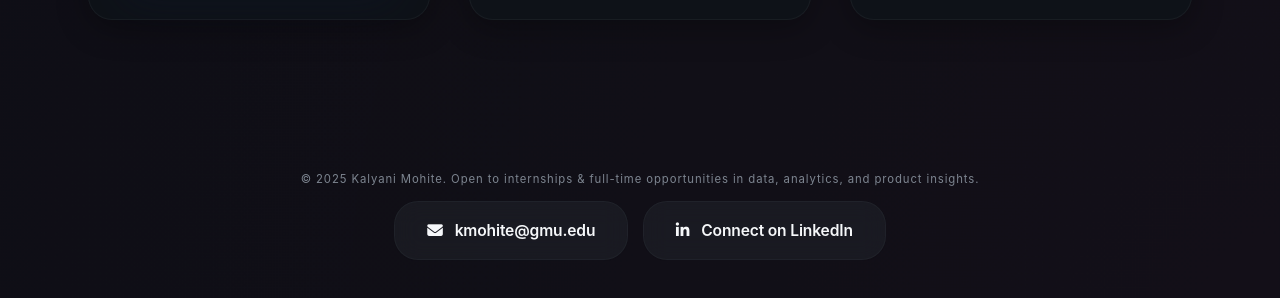
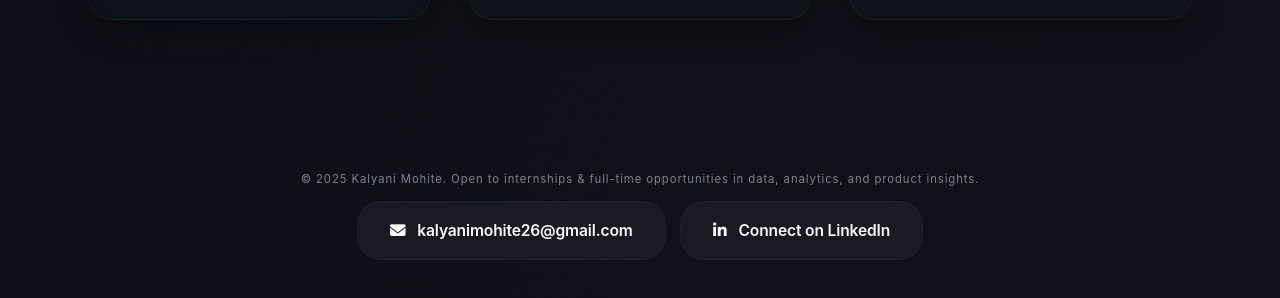
Before and after one commit to TheKalyaniMohite/portfolio-ai-widget, a website: page public/index.html in a window 1280 px wide. Shown: the part 6211-6509 px from the top of the page. Drawn offline with Linux system fonts and the light colour scheme.

Commit message:
Update email address to kalyanimohite26@gmail.com

```diff
--- a/public/index.html
+++ b/public/index.html
@@ -2087,7 +2087,7 @@
             <a class="social-link" href="https://github.com/TheKalyaniMohite" target="_blank" aria-label="GitHub">
               <i class="fa-brands fa-github"></i>
             </a>
-            <a class="social-link" href="mailto:kmohite@gmu.edu" aria-label="Email">
+            <a class="social-link" href="mailto:kalyanimohite26@gmail.com" aria-label="Email">
               <i class="fa-solid fa-envelope"></i>
             </a>
             <a class="social-link" href="tel:7048868432" aria-label="Phone">
@@ -2624,7 +2624,7 @@
           <span>Dashboards</span>
         </div>
         <div class="btn-row dashboard-cta">
-          <a class="btn btn-secondary" href="mailto:kmohite@gmu.edu?subject=Dashboard%20Request">
+          <a class="btn btn-secondary" href="mailto:kalyanimohite26@gmail.com?subject=Dashboard%20Request">
             Request a walkthrough
             <i class="fa-solid fa-calendar-check"></i>
           </a>
@@ -2716,8 +2716,8 @@
     <div class="inner">
       <small>© <span id="footerYear"></span> Kalyani Mohite. Open to internships &amp; full-time opportunities in data, analytics, and product insights.</small>
       <div class="btn-row" style="justify-content: center;">
-        <a class="btn btn-secondary" href="mailto:kmohite@gmu.edu">
-          <i class="fa-solid fa-envelope"></i> kmohite@gmu.edu
+        <a class="btn btn-secondary" href="mailto:kalyanimohite26@gmail.com">
+          <i class="fa-solid fa-envelope"></i> kalyanimohite26@gmail.com
         </a>
         <a class="btn btn-secondary" href="https://www.linkedin.com/in/kalyanimohite26/" target="_blank" rel="noopener">
           <i class="fa-brands fa-linkedin-in"></i> Connect on LinkedIn
```
